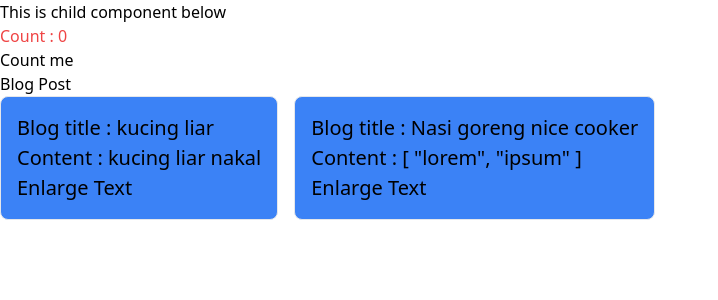
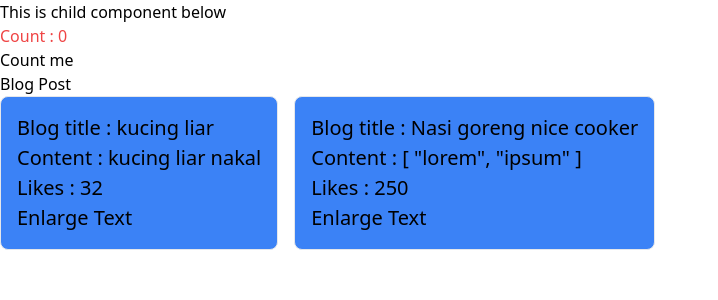
Before and after one commit to Fannn03/Roadmap, a Vue app in the folder VueJS/: page / in a window 1280 px wide. Shown: the top 300 px of the page, without its empty margins (0-718 px from the left). Built offline with nearby package versions, Linux system fonts and the light colour scheme.

Commit message:
add likes

```diff
--- a/VueJS/src/components/BlogPost.vue
+++ b/VueJS/src/components/BlogPost.vue
@@ -28,7 +28,8 @@
   interface Props {
     title?: string,
     content?: string | string[],
-    author?: Author
+    author?: Author,
+    likes: number
   }
 
   withDefaults(defineProps<Props>(), {
@@ -45,6 +46,7 @@
   <div class="border bg-blue-500 rounded-lg p-4">
     <p>Blog title : {{ title }}</p>
     <p>Content : {{ content }}</p>
+    <p>Likes : {{ likes }}</p>
     <button @click="emit('text-enlarge')" >Enlarge Text</button>
   </div>
 </template>
--- a/VueJS/src/views/HomeView.vue
+++ b/VueJS/src/views/HomeView.vue
@@ -5,13 +5,14 @@
 
   interface Posts {
     title: string,
-    content?: string
+    content?: string,
+    likes: number
   }
 
   const fontSize: Ref<number> = ref(20);
   const posts: Ref<Posts[]> = ref([
-    {title: "kucing liar", content: "kucing liar nakal"},
-    {title: "Nasi goreng nice cooker"}
+    {title: "kucing liar", content: "kucing liar nakal", likes: 32},
+    {title: "Nasi goreng nice cooker", likes: 250}
   ])
 </script>
 
@@ -27,6 +28,7 @@
     @text-enlarge="fontSize++"
     :title="post.title"
     :content="post.content"
+    :likes="post.likes"
     />
   </div>
 </template>
```
